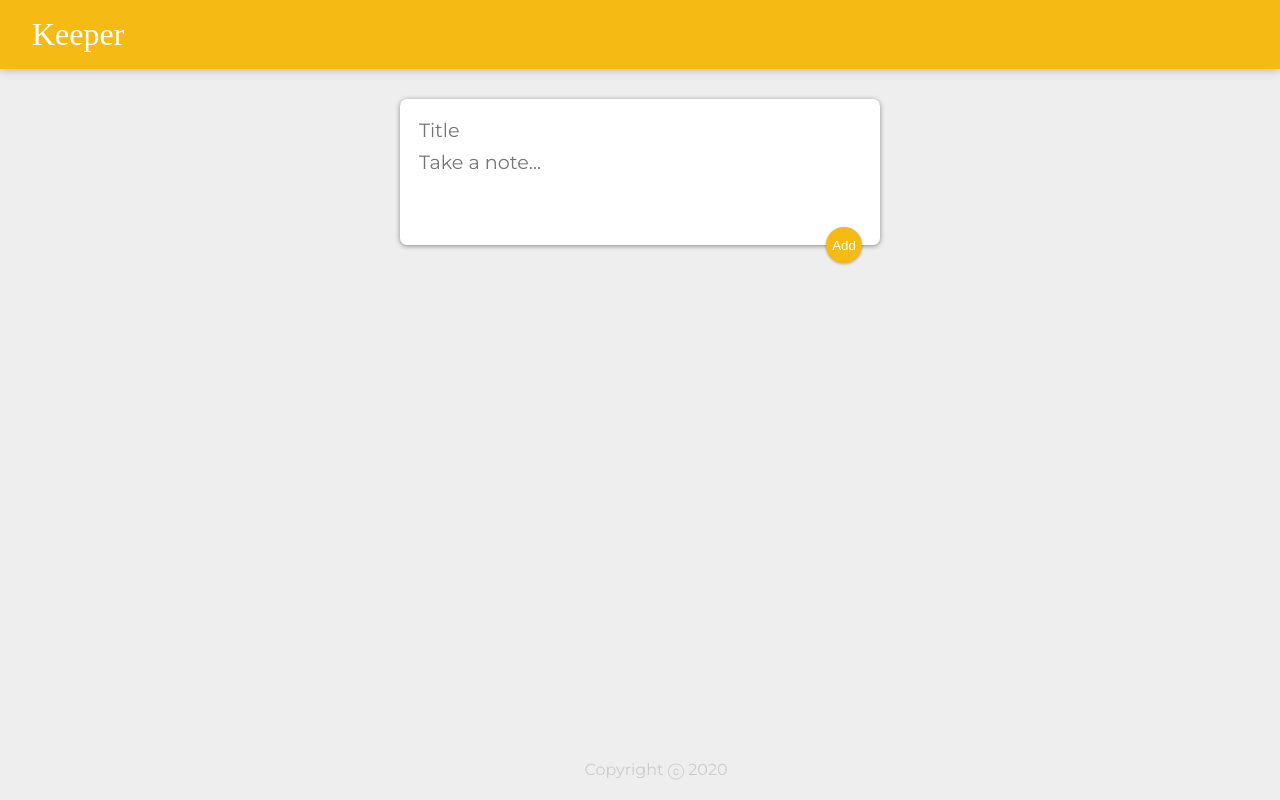
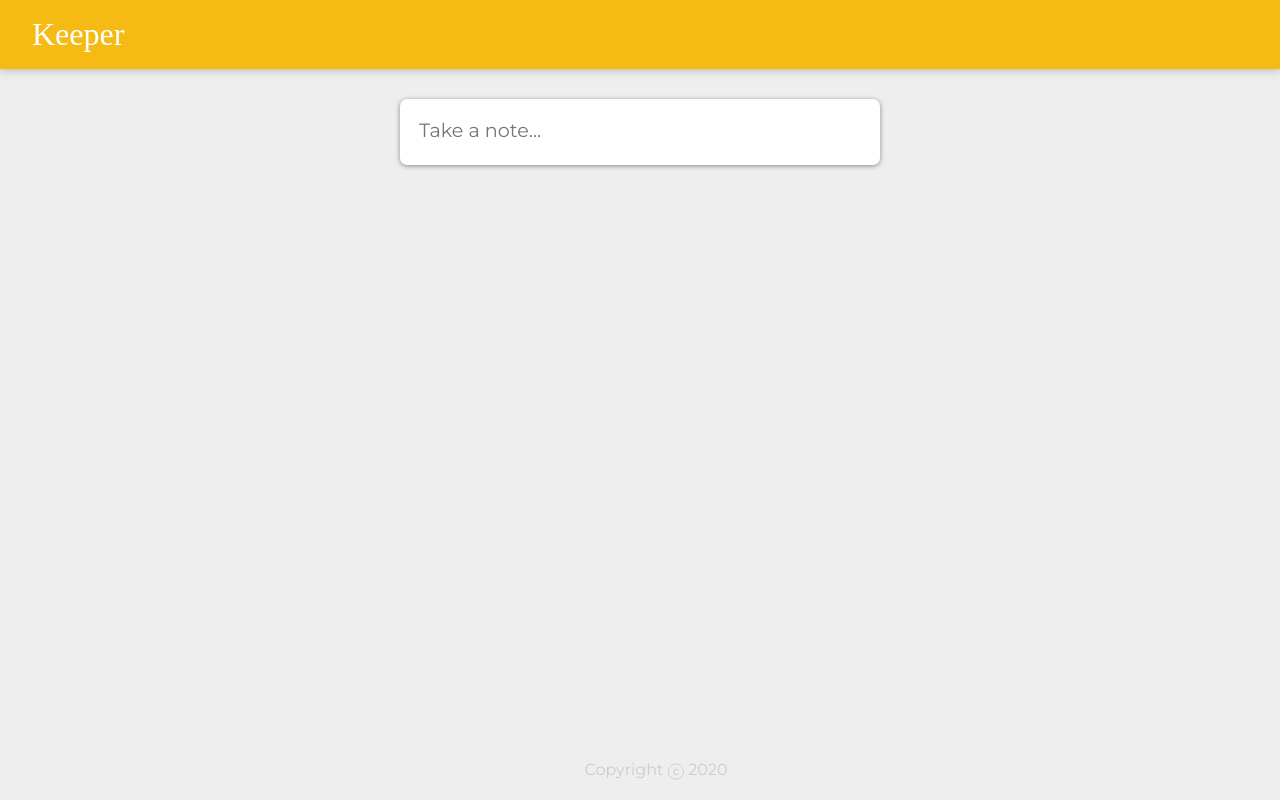
Before and after one commit to adamk72/keeper-demo, a React (Create React App) app: page / in a window 1280 px wide. Built offline with nearby package versions, Linux system fonts and the light colour scheme; a web font is replaced by a local one.

Commit message:
Got + and open notes area to work

```diff
--- a/src/components/CreateArea.jsx
+++ b/src/components/CreateArea.jsx
@@ -1,48 +1,62 @@
-import React, { useState } from "react";
+import React, { useState } from 'react';
+import AddIcon from '@material-ui/icons/Add';
+import Fab from '@material-ui/core/Fab';
+import Zoom from '@material-ui/core/Zoom';
 
 function CreateArea(props) {
-  const [note, setNote] = useState({
-    title: "",
-    content: ""
-  });
+  const [note, setNote] = useState({ title: '', content: '' });
+  const [isTextOpened, setIsTextOpened] = useState(false);
 
-  function handleChange(event) {
+  const handleChange = (event) => {
     const { name, value } = event.target;
-
-    setNote(prevNote => {
+    setNote((prevNote) => {
       return {
         ...prevNote,
-        [name]: value
+        [name]: value,
       };
     });
-  }
+  };
 
-  function submitNote(event) {
+  const submitNote = (event) => {
     props.onAdd(note);
     setNote({
-      title: "",
-      content: ""
+      title: '',
+      content: '',
     });
     event.preventDefault();
-  }
+  };
+
+  const handleClick = (e) => {
+    setIsTextOpened(true);
+  };
 
   return (
     <div>
-      <form className="create-note">
+      <form className='create-note'>
+        {isTextOpened ? (
           <input
-          name="title"
+            name='title'
             onChange={handleChange}
             value={note.title}
-          placeholder="Title"
+            placeholder='Title'
           />
+        ) : null}
+        <div onClick={handleClick}>
           <textarea
-          name="content"
+            name='content'
             onChange={handleChange}
             value={note.content}
-          placeholder="Take a note..."
-          rows="3"
+            placeholder='Take a note...'
+            rows={isTextOpened ? 3 : 1}
           />
-        <button onClick={submitNote}>Add</button>
+        </div>
+        {isTextOpened ? (
+          <Zoom in={true}>
+            <Fab onClick={submitNote}>
+              <AddIcon />
+            </Fab>
+          </Zoom>
+        ) : null}
       </form>
     </div>
   );
--- a/src/components/Note.jsx
+++ b/src/components/Note.jsx
@@ -1,4 +1,5 @@
-import React from "react";
+import React from 'react';
+import DeleteIcon from '@material-ui/icons/Delete';
 
 function Note(props) {
   function handleClick() {
@@ -6,10 +7,12 @@ function Note(props) {
   }
 
   return (
-    <div className="note">
+    <div className='note'>
       <h1>{props.title}</h1>
       <p>{props.content}</p>
-      <button onClick={handleClick}>DELETE</button>
+      <button onClick={handleClick}>
+        <DeleteIcon />
+      </button>
     </div>
   );
 }
```
Lines whose indentation alone changed are shown as unchanged.
